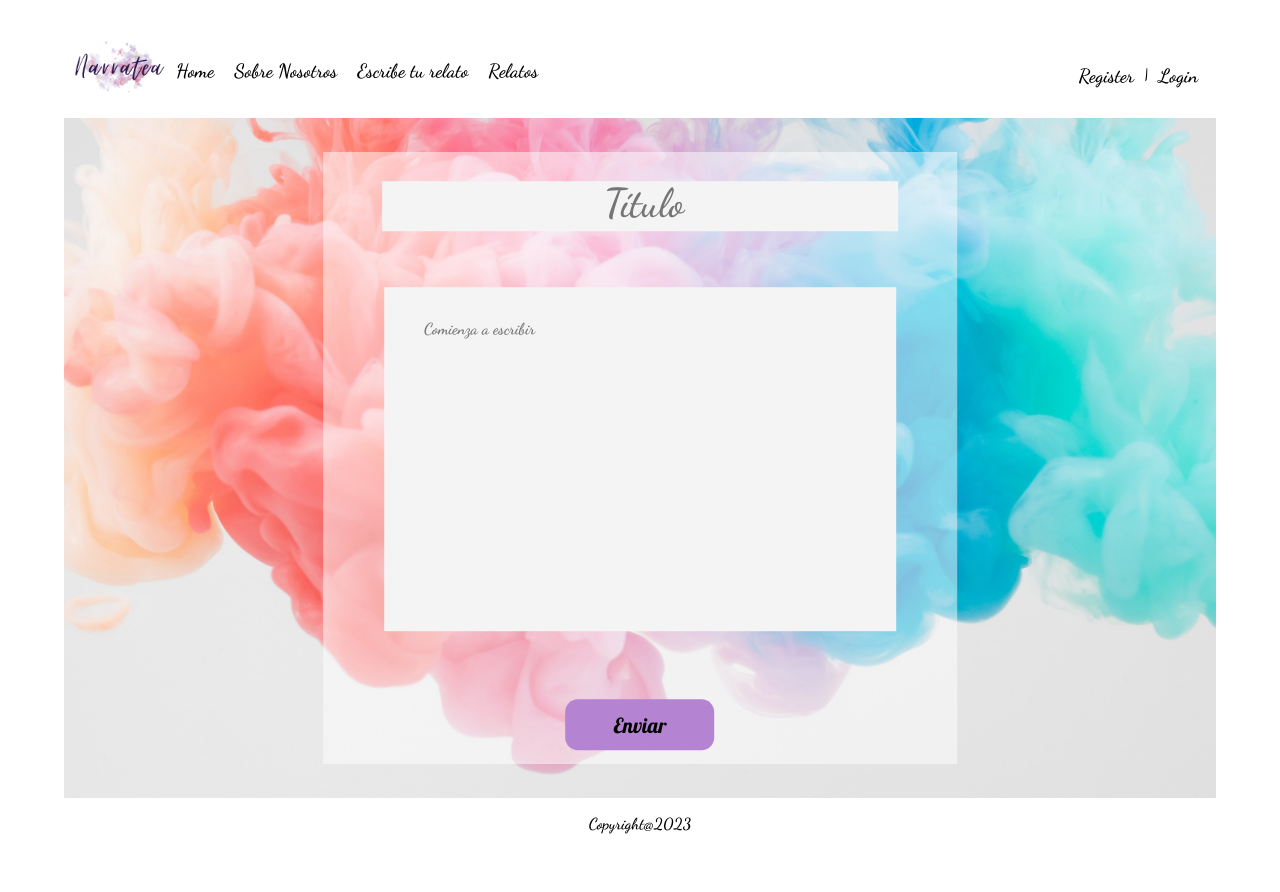
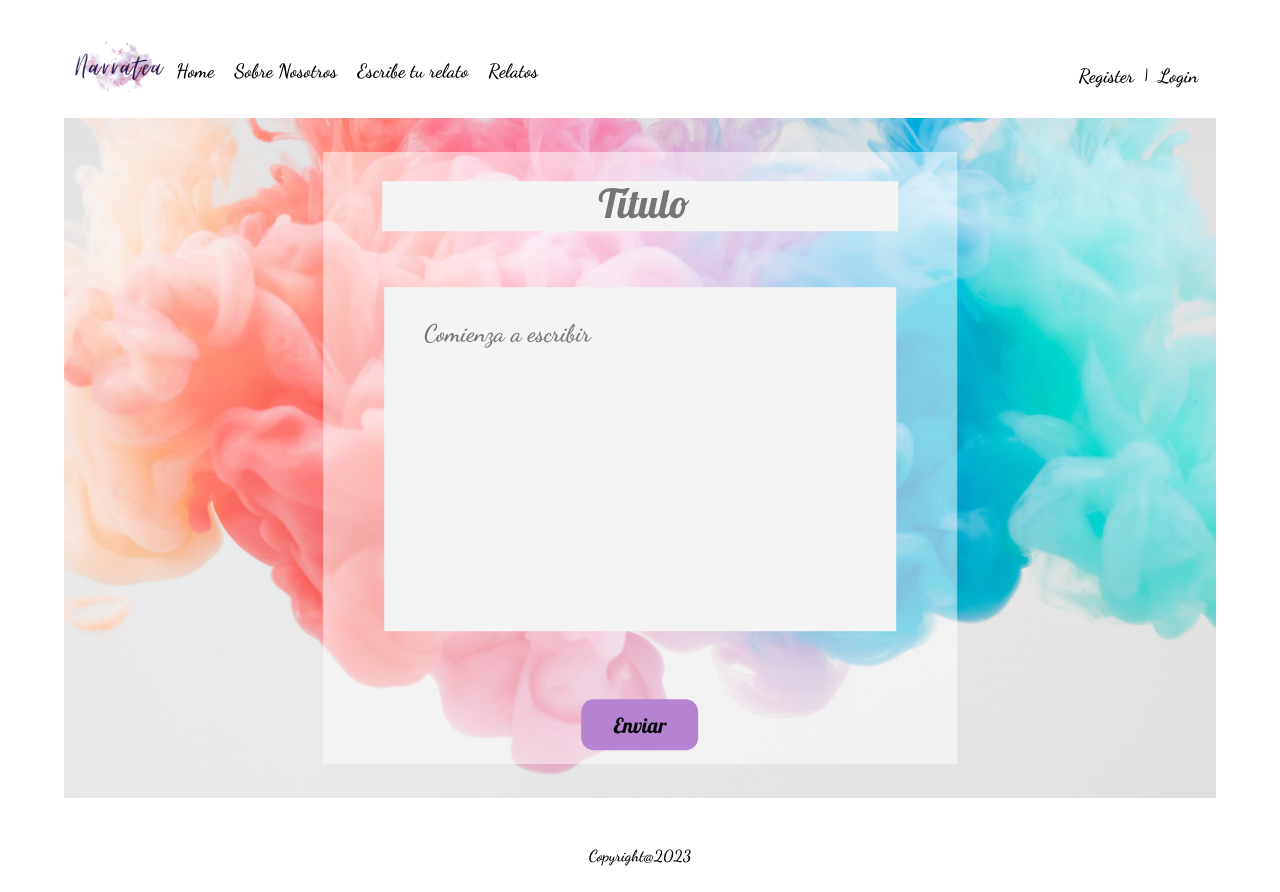
Before and after one commit to JJessa/Narratea, a Vue app: page /write in a window 1280 px wide. Before the commit the page ends 860 px from the top, so only its background shows below. Built offline with nearby package versions, Linux system fonts and the light colour scheme.

Commit message:
typografia cambiada escribe tu relato

```diff
--- a/src/components/Footer.vue
+++ b/src/components/Footer.vue
@@ -18,7 +18,7 @@
     bottom:0px;
     height:30px;
     width:100%;
-
+    margin-top: 3rem;
     }
 
     </style>
--- a/src/views/WriteTaleView.vue
+++ b/src/views/WriteTaleView.vue
@@ -84,6 +84,7 @@ input {
   border: none;
   text-align: center;
   font-size: 2rem;
+  font-family: 'Lobster', cursive;
 }
 
 textarea {
@@ -99,16 +100,17 @@ textarea {
 
 input::placeholder {
     font-size: 2.5rem;
+    font-family: 'Lobster', cursive;
 }
 
 ::placeholder {
-  font-size: 1rem;
+  font-size: 1.5rem;
   padding-left: 0.5rem;
 }
 
 button {
   background-color: hsl(277, 47%, 67%);
-  padding: 0.8rem 3rem;
+  padding: 0.8rem 2rem;
   font-size: 1.3rem;
   border: none;
   border-radius: 0.8rem;
```
